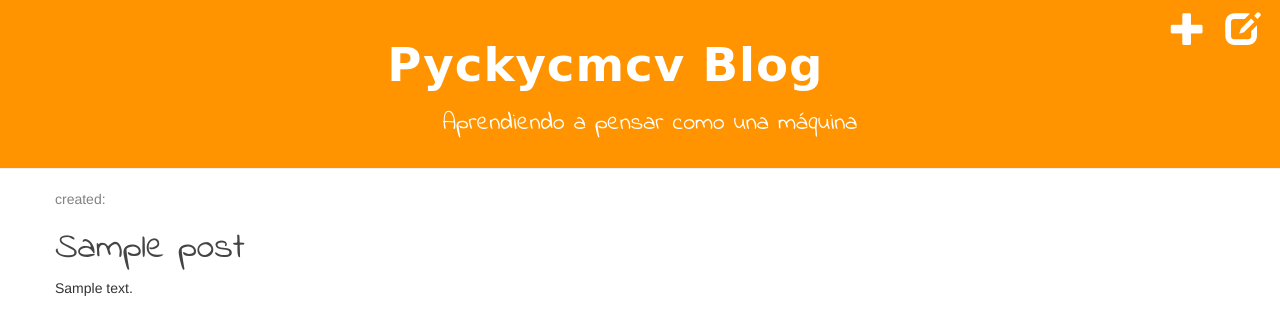
After one commit to vickycmcv/my-first-blog, a Django app: template blog/templates/blog/post_draft_list.html in a window 1280 px wide. The commit adds this page. Shown: the top 335 px of the page. Run offline with Django 3.2, Linux system fonts and the light colour scheme; a user stored in the database is signed in; tables that the repository leaves empty hold one stand-in row (values such as "Sample post"); the template is opened without the code that fills it: most values are stand-ins (such as "Sample title", 1, 10 or a date in 2020); some libraries are stand-ins or nearby versions; some web fonts are replaced.

Commit message:
Creación de borradores, opción de publicarlos y eliminar posts. Todo ello una vez iniciada sesion en admin

```diff
--- a/blog/static/css/blog.css
+++ b/blog/static/css/blog.css
@@ -55,6 +55,7 @@ h1, h2, h3, h4 {
     float: right;
     font-size: 26pt;
     margin-right: 20px;
+    margin-top: 10px;
 }
 
 .post {
@@ -67,3 +68,6 @@ h1, h2, h3, h4 {
 .post a {
     color: ff9400
 }
+.btn btn-dedault{
+  margin-top: 5px;
+}
--- a/blog/templates/blog/base.html
+++ b/blog/templates/blog/base.html
@@ -7,10 +7,14 @@
         <link rel="stylesheet" href="{% static 'css/blog.css' %}">
         <link href="https://fonts.googleapis.com/css?family=Indie+Flower" rel="stylesheet">
         <link href="https://fonts.googleapis.com/css?family=Cabin+Sketch" rel="stylesheet">
+        {% if user.is_authenticated %}
+          <a href="{% url 'post_draft_list' %}" class="top-menu"><span class="glyphicon glyphicon-edit"></span></a>
+        <!-- El siguiente botón es el de crear nuevo, antes estaba en el body, antes del h1 -->
+          <a href="{% url 'post_new' %}" class="top-menu"><span class="glyphicon glyphicon-plus"></span></a>
+        {% endif %}
     </head>
     <body>
         <div class="page-header">
-            <a href="{% url 'post_new' %}" class="top-menu"><span class="glyphicon glyphicon-plus"></span></a>
             <h1><strong><a href="/">Pyckycmcv Blog</a></strong></h1>
             <h3>Aprendiendo a pensar como una máquina</h3>
         </div>
--- /dev/null
+++ b/blog/templates/blog/post_draft_list.html
@@ -0,0 +1,11 @@
+{% extends 'blog/base.html' %}
+
+{% block content %}
+  {% for post in posts %}
+    <div class="post">
+      <p class="date">created:
+      <h1><a href="{% url 'post_detail' pk=post.pk %}">{{ post.title }}</a></h1>
+      <p>{{ post.text|truncatechars:200 }}</p>
+    </div>
+  {% endfor %}
+{% endblock %}
--- a/blog/urls.py
+++ b/blog/urls.py
@@ -6,4 +6,7 @@ urlpatterns = [
     url(r'^post/(?P<pk>[0-9]+)/$', views.post_detail, name='post_detail'),
     url(r'^post/new/$', views.post_new, name='post_new'),
     url(r'post/(?P<pk>[0-9]+)/edit/$', views.post_edit, name='post_edit'),
+    url(r'^drafts/$', views.post_draft_list, name='post_draft_list'),
+    url(r'post/(?P<pk>\d+)/publish/$', views.post_publish, name='post_publish'),
+    url(r'post/(?P<pk>\d+)/remove/$', views.post_remove, name='post_remove'),
 ]
```
Also changed, not shown: blog/templates/blog/post_detail.html (+8 -2 lines), blog/views.py (+15 -2 lines).
